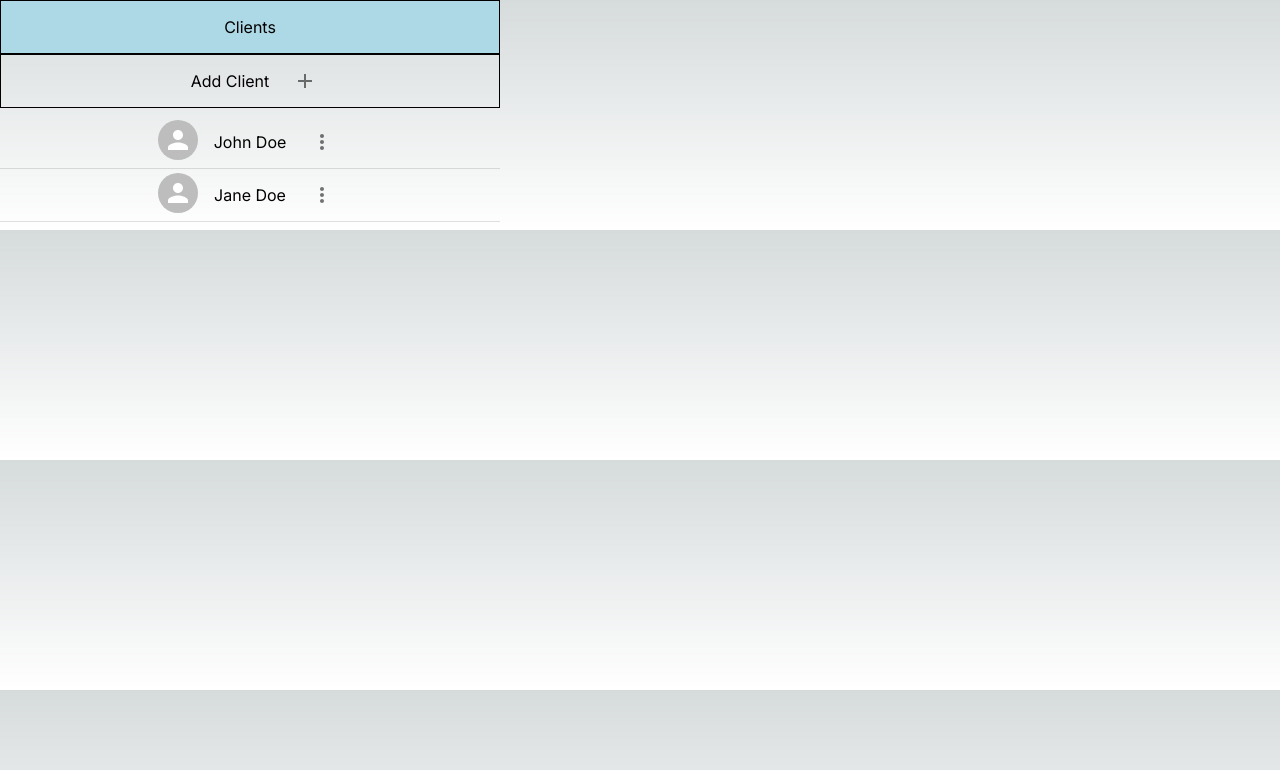
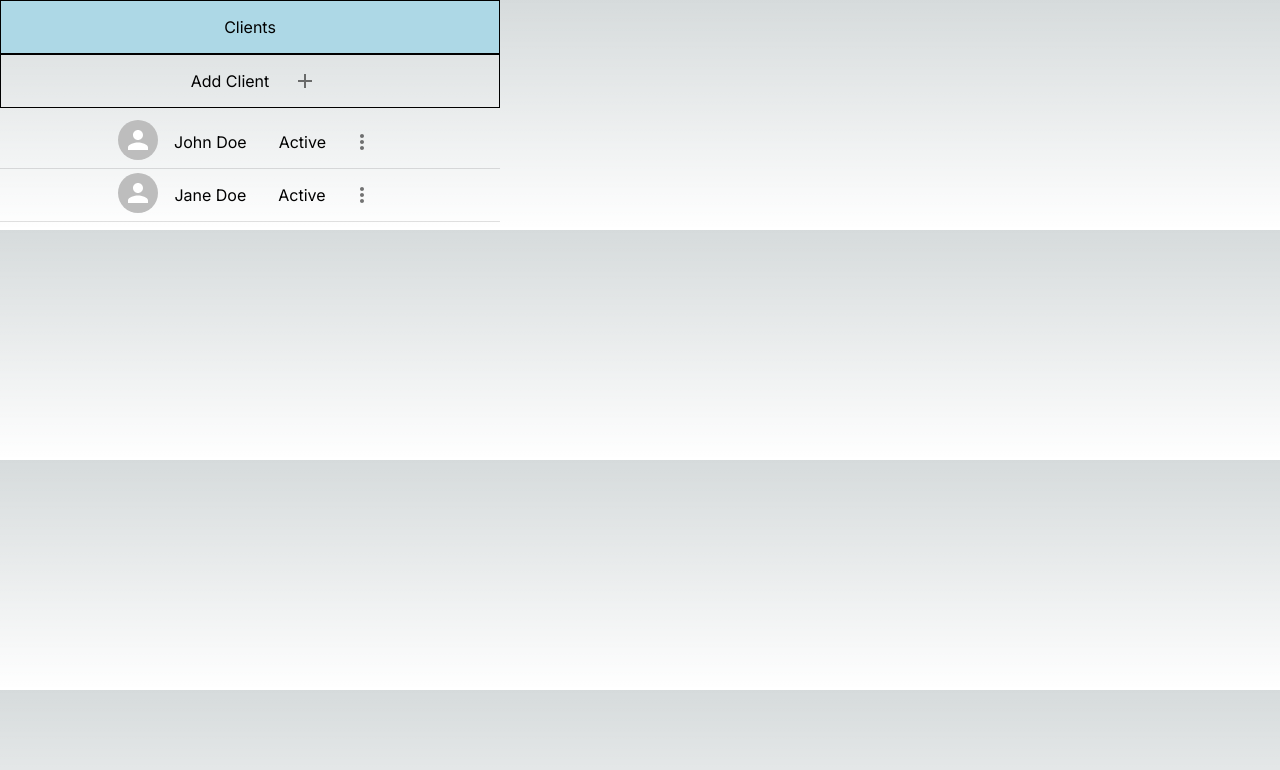
Before and after one commit to lokeulee/myFrontendCRM, a Next.js app in the folder frontend/: page / in a window 1280 px wide. Shown: the top 770 px of the page. Built offline with nearby package versions, Linux system fonts and the light colour scheme.

Commit message:
feat: Added isActive to the Client Type and completed the component that switches the status of it

```diff
--- a/frontend/src/components/CRMClientAddDialogPrompt.tsx
+++ b/frontend/src/components/CRMClientAddDialogPrompt.tsx
@@ -77,12 +77,14 @@ export default function CRMClientAddDialogPrompt({
     onSetClients([
       ...clients,
       {
-        clientID: 3,
+        ID: clients.length + 1,
         contactNum: state.number,
         name: state.name,
         avatar: "https://example.com/avatar_3.png",
         organization: state.organization,
         assignedUser: state.assignedUser,
+        isActive: true,
+        creationDate: new Date(),
       },
     ]);
   }
--- a/frontend/src/components/CRMList.tsx
+++ b/frontend/src/components/CRMList.tsx
@@ -1,17 +1,49 @@
 "use client";
 import { Client } from "@/types/client";
 import { Add, MoreVert } from "@mui/icons-material";
-import { Avatar, Box, Button, Divider, IconButton, List } from "@mui/material";
-import { useState } from "react";
+import {
+  Avatar,
+  Box,
+  Divider,
+  IconButton,
+  List,
+  Menu,
+  MenuItem,
+} from "@mui/material";
+import { MouseEvent, useState } from "react";
 
 interface CRMListProps {
   clients: Client[];
+  onSetClients: (newClientsArray: Client[]) => void;
 }
 
-export default function CRMList({ clients }: CRMListProps) {
+export default function CRMList({ clients, onSetClients }: CRMListProps) {
   // let signal = useSignal("hello");
   // signal.value = "derp";
   // console.log(signal);
+  const [anchorElement, setAnchorElement] = useState<null | HTMLElement>(null);
+  const [currentClientID, setCurrentClientID] = useState<number>(0);
+  const open = Boolean(anchorElement);
+  const handleClick = (event: MouseEvent<HTMLElement>) => {
+    setAnchorElement(event.currentTarget);
+  };
+  const handleClose = () => {
+    setAnchorElement(null);
+  };
+
+  function handleInactive() {
+    const client = clients.find((client) => client.ID === currentClientID);
+
+    if (client) {
+      client.isActive === false
+        ? (client.isActive = true)
+        : (client.isActive = false);
+      onSetClients([...clients]);
+    } else {
+      console.log("ERROR: CLIENT DOESN'T EXIST");
+    }
+    setAnchorElement(null);
+  }
 
   return (
     <Box>
@@ -23,7 +55,15 @@ export default function CRMList({ clients }: CRMListProps) {
                 <Avatar alt={client.name}></Avatar>
               </Box>
               <Box p={2}>{client.name}</Box>
-              <IconButton>
+              <Box p={2}>
+                {client.isActive === true ? "Active" : "Inactive"}
+              </Box>
+              <IconButton
+                onClick={(event: any) => {
+                  setCurrentClientID(client.ID);
+                  handleClick(event);
+                }}
+              >
                 <MoreVert />
               </IconButton>
             </Box>
@@ -31,6 +71,24 @@ export default function CRMList({ clients }: CRMListProps) {
           </Box>
         ))}
       </List>
+      <Menu
+        id="demo-positioned-menu"
+        aria-labelledby="demo-positioned-button"
+        anchorEl={anchorElement}
+        open={open}
+        onClose={handleClose}
+        anchorOrigin={{
+          vertical: "top",
+          horizontal: "left",
+        }}
+        transformOrigin={{
+          vertical: "top",
+          horizontal: "left",
+        }}
+      >
+        <MenuItem onClick={handleClose}>View Client Details</MenuItem>
+        <MenuItem onClick={handleInactive}>Set as inactive</MenuItem>
+      </Menu>
     </Box>
   );
 }
--- a/frontend/src/components/CRMMain.tsx
+++ b/frontend/src/components/CRMMain.tsx
@@ -10,22 +10,29 @@ export default function CRMMain() {
   const [openDialog, setOpenDialog] = useState(false);
   const [clients, setClients] = useState<Client[]>([
     {
-      clientID: 1,
+      ID: 1,
       contactNum: 1234567890,
       name: "John Doe",
       avatar: "https://example.com/avatar.png",
       organization: "Acme Corporation",
       assignedUser: "Jane Doe",
+      isActive: true,
+      creationDate: new Date(),
     },
     {
-      clientID: 2,
+      ID: 2,
       contactNum: 9876543210,
       name: "Jane Doe",
       avatar: "https://example.com/avatar_2.png",
       organization: "Acme Corporation",
       assignedUser: "John Doe",
+      isActive: true,
+      creationDate: new Date(),
     },
   ]);
+
+  console.log("Here : ");
+  console.log(clients.length + "\n");
 
   function handleSetClients(newClientsArray: Client[]) {
     setClients(newClientsArray);
@@ -38,7 +45,7 @@ export default function CRMMain() {
         clients={clients}
         onSetClients={handleSetClients}
       ></CRMClientAdd>
-      <CRMList clients={clients}></CRMList>
+      <CRMList clients={clients} onSetClients={handleSetClients}></CRMList>
     </Box>
   );
 }
```
Also changed, not shown: frontend/src/types/client.ts (+8 -6 lines).
